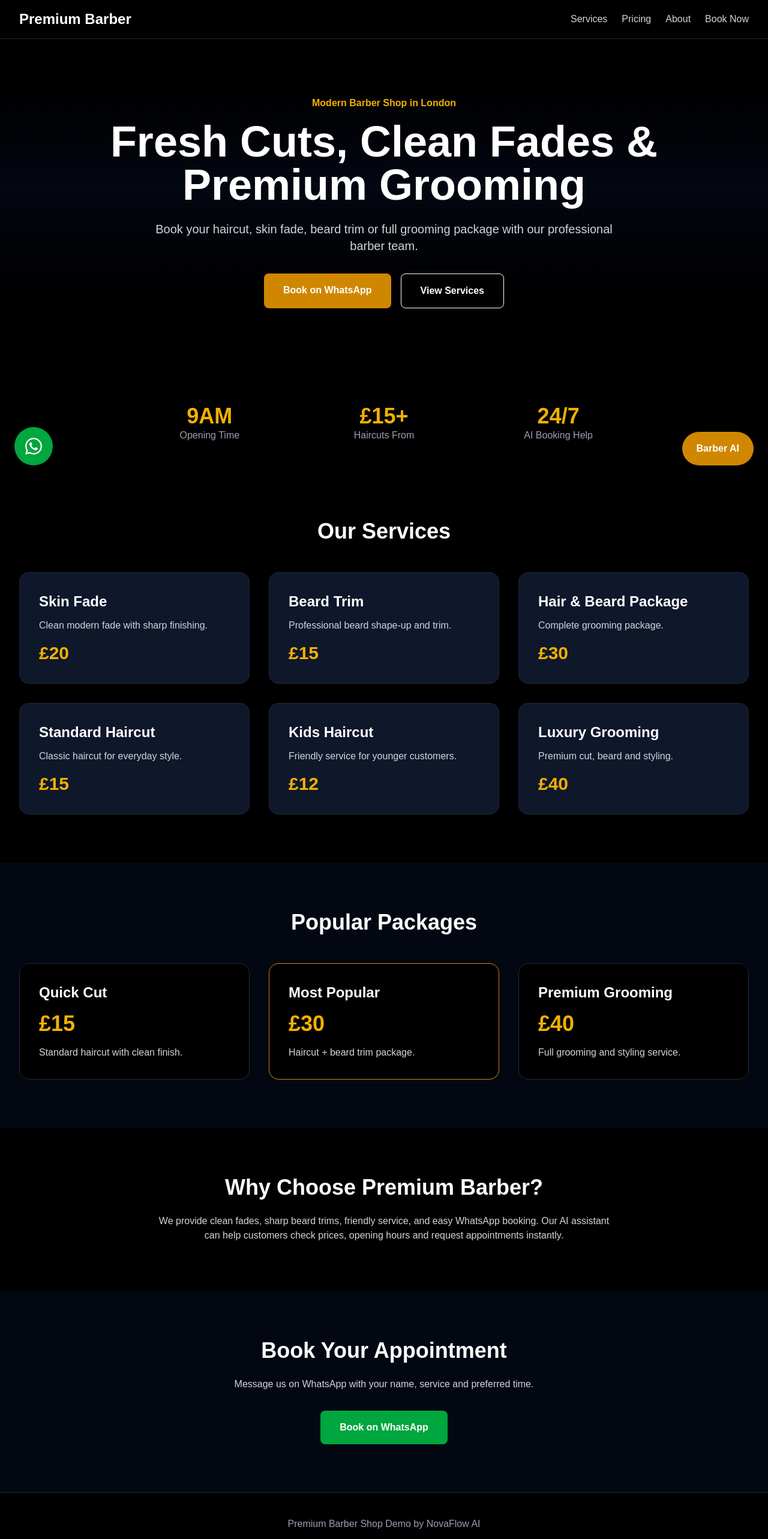
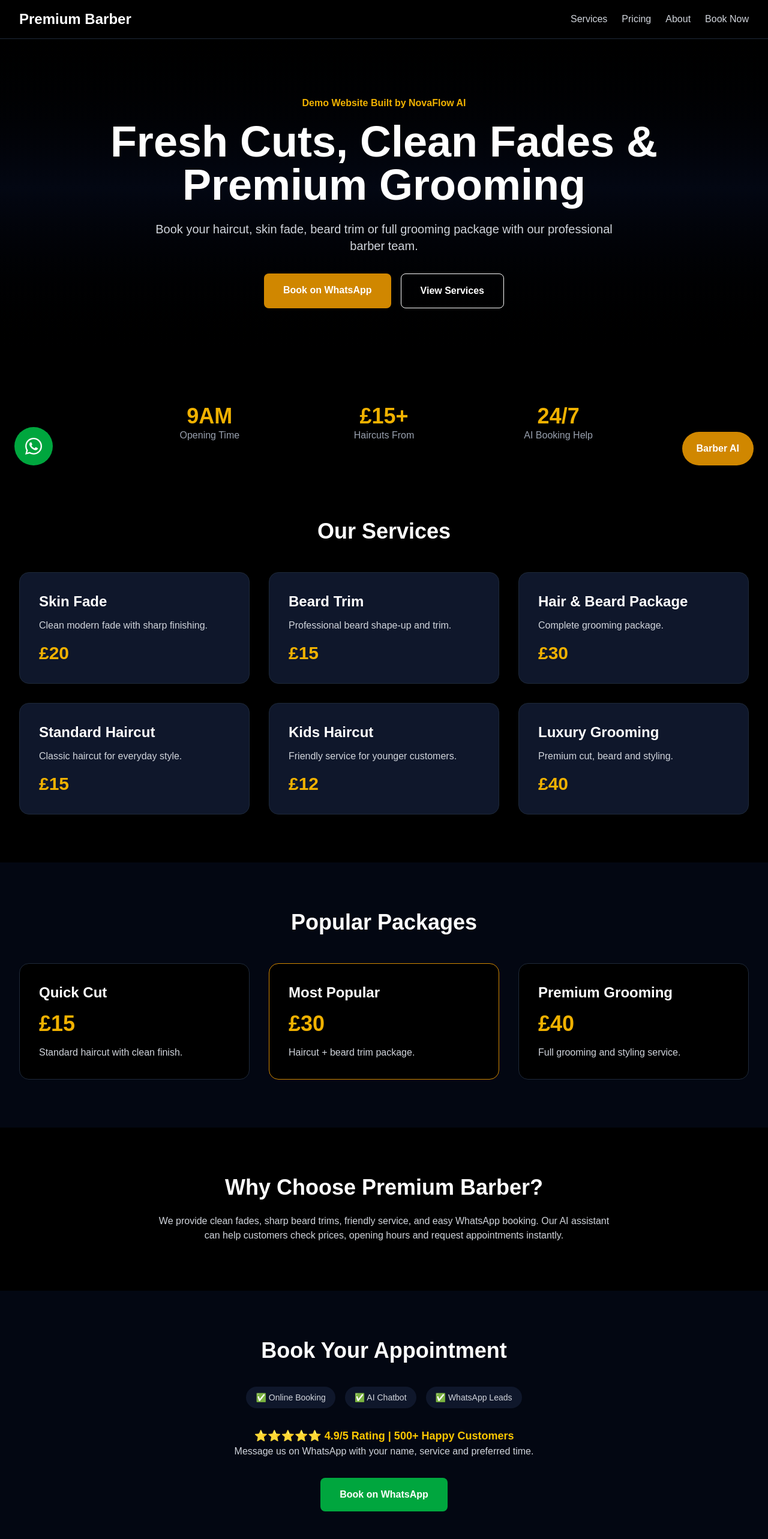
Before and after one commit to wahid999/novaflow-ai, a Next.js app: page /barber in a window 1280 px wide. Shown: the top 2566 px of the page at 60% size. Built offline with nearby package versions, Linux system fonts and the light colour scheme.

Commit message:
Improved barber demo website design

```diff
--- a/app/barber/page.js
+++ b/app/barber/page.js
@@ -16,7 +16,7 @@ export default function BarberDemo() {
 
       <section className="pt-40 pb-28 px-6 text-center bg-gradient-to-b from-black via-gray-950 to-black">
         <p className="text-yellow-500 font-semibold mb-4">
-          Modern Barber Shop in London
+          Demo Website Built by NovaFlow AI
         </p>
 
         <h1 className="text-5xl md:text-7xl font-bold mb-6">
@@ -128,6 +128,23 @@ export default function BarberDemo() {
         <h2 className="text-4xl font-bold mb-6">
           Book Your Appointment
         </h2>
+        <div className="mt-10 flex flex-wrap justify-center gap-4 text-sm text-gray-300">
+  <span className="bg-slate-900 px-4 py-2 rounded-full">
+    ✅ Online Booking
+  </span>
+
+  <span className="bg-slate-900 px-4 py-2 rounded-full">
+    ✅ AI Chatbot
+  </span>
+
+  <span className="bg-slate-900 px-4 py-2 rounded-full">
+    ✅ WhatsApp Leads
+  </span>
+</div>
+
+<div className="mt-8 text-yellow-400 text-lg font-semibold">
+  ⭐⭐⭐⭐⭐ 4.9/5 Rating | 500+ Happy Customers
+</div>
 
         <p className="text-gray-300 mb-8">
           Message us on WhatsApp with your name, service and preferred time.
```
